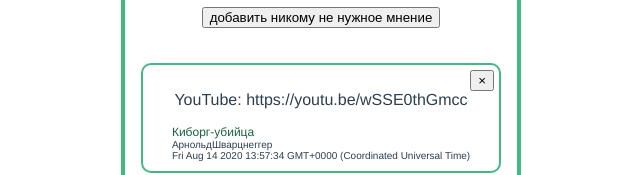
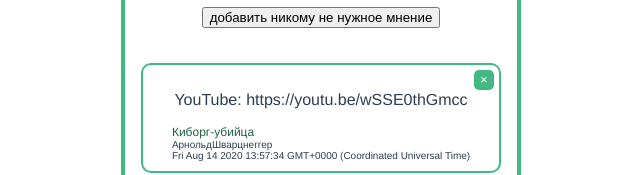
Before and after one commit to hrebtovadara/blog, a Vue app: page /1 in a window 1280 px wide. Shown: the part 638-813 px from the top of the page, without its empty margins (319-959 px from the left). Built offline with nearby package versions, Linux system fonts and the light colour scheme.

Commit message:
change style for close button comment

```diff
--- a/src/components/Feedback.vue
+++ b/src/components/Feedback.vue
@@ -16,7 +16,6 @@
 
 <script lang="ts">
 import { Component, Prop, Vue } from 'vue-property-decorator'
-
 
 @Component
 
@@ -61,6 +60,12 @@
   position: absolute;
   top: 5px;
   right: 5px;
+  width: 20px;
+  height: 20px;
+  background-color: #42b983;
+  border: none;
+  border-radius: 5px;
+  color: #ffffff;
 }
 
 .feedback__info {
```
Also changed, not shown: 1 other file (tests, documents, lock files or other folders).
